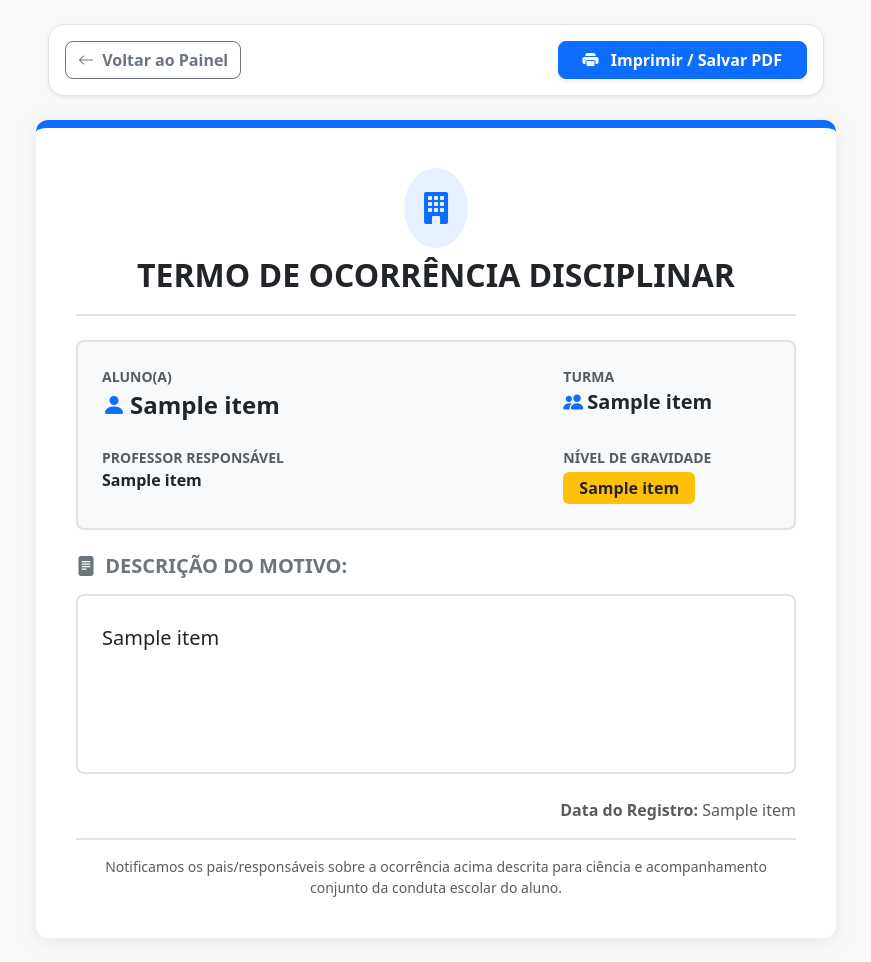
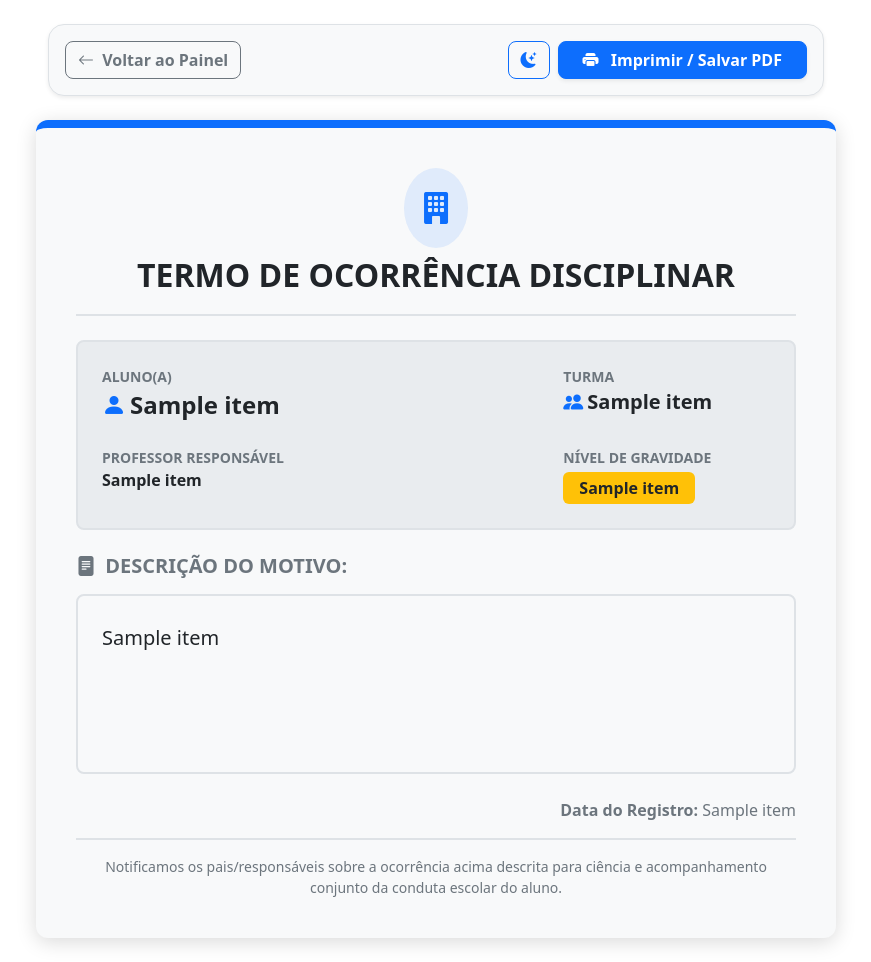
Before and after one commit to luizgarro08-hub/sistema-advertencia-escola, a Flask app: template templates/imprimir.html in a window 1280 px wide. Shown: the whole page, without its empty margins (204-1075 px from the left). Run offline with Flask 3, Linux system fonts and the light colour scheme; the template is opened without the code that fills it: most values are stand-ins (such as "Sample title", 1, 10 or a date in 2020); some libraries are stand-ins or nearby versions.

Commit message:
Update imprimir.html

```diff
--- a/templates/imprimir.html
+++ b/templates/imprimir.html
@@ -1,30 +1,41 @@
 <!DOCTYPE html>
-<html lang="pt-br">
+<html lang="pt-br" data-bs-theme="light">
 <head>
     <meta charset="UTF-8">
     <meta name="viewport" content="width=device-width, initial-scale=1.0">
     <title>Advertência Escolar - #{{ item[0] }}</title>
+
+    <link rel="manifest" href="{{ url_for('static', filename='manifest.json') }}">
+    <meta name="theme-color" content="#0d6efd">
+    <script>
+      if ('serviceWorker' in navigator) {
+        navigator.serviceWorker.register("{{ url_for('static', filename='sw.js') }}");
+      }
+    </script>
+
     <link href="https://cdn.jsdelivr.net/npm/bootstrap@5.3.0/dist/css/bootstrap.min.css" rel="stylesheet">
     <link href="https://cdn.jsdelivr.net/npm/bootstrap-icons@1.10.5/font/bootstrap-icons.css" rel="stylesheet">
+
     <style>
         body {
-            background-color: #f8f9fa;
+            background-color: var(--bs-body-bg);
             min-height: 100vh;
+            transition: background-color 0.3s ease, color 0.3s ease;
         }
 
         .folha-impressao {
-            background: white;
+            background: var(--bs-tertiary-bg);
             max-width: 800px;
             margin: 0 auto;
             padding: 40px;
             border-radius: 12px;
-            box-shadow: 0 4px 20px rgba(0,0,0,0.08);
+            box-shadow: 0 4px 20px rgba(0,0,0,0.15);
             border-top: 8px solid #0d6efd;
+            transition: background-color 0.3s ease;
         }
 
         /* Regras exclusivas para Impressão / PDF */
         @media print {
-            /* Remove margens da página para ocultar cabeçalho/rodapé do navegador */
             @page {
                 margin: 0;
             }
@@ -36,6 +47,7 @@
             html, body {
                 height: 100% !important;
                 background: white !important;
+                color: black !important;
                 margin: 0 !important;
                 padding: 0 !important;
             }
@@ -47,6 +59,8 @@
             }
 
             .folha-impressao {
+                background: white !important;
+                color: black !important;
                 box-shadow: none !important;
                 border: 2px solid #222 !important;
                 padding: 40px !important;
@@ -54,20 +68,35 @@
                 width: 90% !important;
                 max-width: 750px !important;
             }
+
+            .bg-light, .bg-white {
+                background-color: #f8f9fa !important;
+                color: black !important;
+            }
+
+            .text-muted, .text-dark, .text-secondary {
+                color: black !important;
+            }
         }
     </style>
 </head>
 <body class="py-4 d-flex flex-column justify-content-center">
 
     <div class="container no-print mb-4" style="max-width: 800px;">
-        <div class="d-flex justify-content-between align-items-center bg-white p-3 rounded-4 shadow-sm border">
+        <div class="d-flex justify-content-between align-items-center bg-body-tertiary p-3 rounded-4 shadow-sm border">
             <a href="/secretaria" class="btn btn-outline-secondary fw-bold rounded-3">
                 <i class="bi bi-arrow-left me-1"></i> Voltar ao Painel
             </a>
 
-            <button onclick="window.print()" class="btn btn-primary fw-bold rounded-3 px-4 shadow-sm">
-                <i class="bi bi-printer-fill me-2"></i> Imprimir / Salvar PDF
-            </button>
+            <div class="d-flex gap-2">
+                <button id="btnDarkMode" class="btn btn-outline-primary fw-bold rounded-3">
+                    <i class="bi bi-moon-stars-fill" id="darkModeIcon"></i>
+                </button>
+
+                <button onclick="window.print()" class="btn btn-primary fw-bold rounded-3 px-4 shadow-sm">
+                    <i class="bi bi-printer-fill me-2"></i> Imprimir / Salvar PDF
+                </button>
+            </div>
         </div>
     </div>
 
@@ -77,26 +106,25 @@
             <div class="d-inline-flex p-3 bg-primary bg-opacity-10 text-primary rounded-circle mb-2 no-print">
                 <i class="bi bi-building-fill fs-2"></i>
             </div>
-            <h2 class="fw-bold text-uppercase text-dark mb-1">Termo de Ocorrência Disciplinar</h2>
-
+            <h2 class="fw-bold text-uppercase mb-1">Termo de Ocorrência Disciplinar</h2>
         </div>
 
-        <div class="bg-light p-4 rounded-3 mb-4 border border-2">
+        <div class="bg-body-secondary p-4 rounded-3 mb-4 border border-2">
             <div class="row g-4">
                 <div class="col-8">
-                    <span class="text-muted small d-block fw-bold text-uppercase">Aluno(a)</span>
-                    <strong class="fs-4 text-dark"><i class="bi bi-person-fill me-1 text-primary no-print"></i>{{ item[1] }}</strong>
+                    <span class="text-secondary small d-block fw-bold text-uppercase">Aluno(a)</span>
+                    <strong class="fs-4"><i class="bi bi-person-fill me-1 text-primary no-print"></i>{{ item[1] }}</strong>
                 </div>
                 <div class="col-4">
-                    <span class="text-muted small d-block fw-bold text-uppercase">Turma</span>
-                    <strong class="fs-5 text-dark"><i class="bi bi-people-fill me-1 text-primary no-print"></i>{{ item[2] }}</strong>
+                    <span class="text-secondary small d-block fw-bold text-uppercase">Turma</span>
+                    <strong class="fs-5"><i class="bi bi-people-fill me-1 text-primary no-print"></i>{{ item[2] }}</strong>
                 </div>
                 <div class="col-8">
-                    <span class="text-muted small d-block fw-bold text-uppercase">Professor Responsável</span>
-                    <span class="text-dark fs-6 fw-semibold">{{ item[3] }}</span>
+                    <span class="text-secondary small d-block fw-bold text-uppercase">Professor Responsável</span>
+                    <span class="fs-6 fw-semibold">{{ item[3] }}</span>
                 </div>
                 <div class="col-4">
-                    <span class="text-muted small d-block fw-bold text-uppercase">Nível de Gravidade</span>
+                    <span class="text-secondary small d-block fw-bold text-uppercase">Nível de Gravidade</span>
                     <span class="badge fs-6
                         {% if item[6] == 'Grave' %}bg-danger
                         {% elif item[6] == 'Leve' %}bg-success
@@ -109,22 +137,48 @@
 
         <div class="mb-4">
             <h5 class="fw-bold text-uppercase text-secondary mb-3"><i class="bi bi-file-text-fill me-1 no-print"></i> Descrição do Motivo:</h5>
-            <div class="p-4 border border-2 rounded-3 bg-white text-dark fs-5" style="min-height: 180px; line-height: 1.8;">
+            <div class="p-4 border border-2 rounded-3 bg-body-tertiary fs-5" style="min-height: 180px; line-height: 1.8;">
                 {{ item[4] }}
             </div>
         </div>
 
-        <div class="text-end text-muted fs-6 mb-3">
+        <div class="text-end text-secondary fs-6 mb-3">
             <strong>Data do Registro:</strong> {{ item[5] }}
         </div>
 
         <div class="pt-3 border-top border-2 text-center">
-            <p class="small text-muted mb-0 px-3">
+            <p class="small text-secondary mb-0 px-3">
                 Notificamos os pais/responsáveis sobre a ocorrência acima descrita para ciência e acompanhamento conjunto da conduta escolar do aluno.
             </p>
         </div>
 
     </div>
 
+    <script>
+      const btnDarkMode = document.getElementById('btnDarkMode');
+      const darkModeIcon = document.getElementById('darkModeIcon');
+      const htmlElement = document.documentElement;
+
+      function aplicarTema(tema) {
+        htmlElement.setAttribute('data-bs-theme', tema);
+        if (tema === 'dark') {
+          darkModeIcon.classList.replace('bi-moon-stars-fill', 'bi-sun-fill');
+        } else {
+          darkModeIcon.classList.replace('bi-sun-fill', 'bi-moon-stars-fill');
+        }
+        localStorage.setItem('theme', tema);
+      }
+
+      // Recupera o tema salvo
+      const temaSalvo = localStorage.getItem('theme') || 'light';
+      aplicarTema(temaSalvo);
+
+      // Alterna o tema ao clicar
+      btnDarkMode.addEventListener('click', () => {
+        const temaAtual = htmlElement.getAttribute('data-bs-theme');
+        const novoTema = temaAtual === 'dark' ? 'light' : 'dark';
+        aplicarTema(novoTema);
+      });
+    </script>
 </body>
 </html>
```
